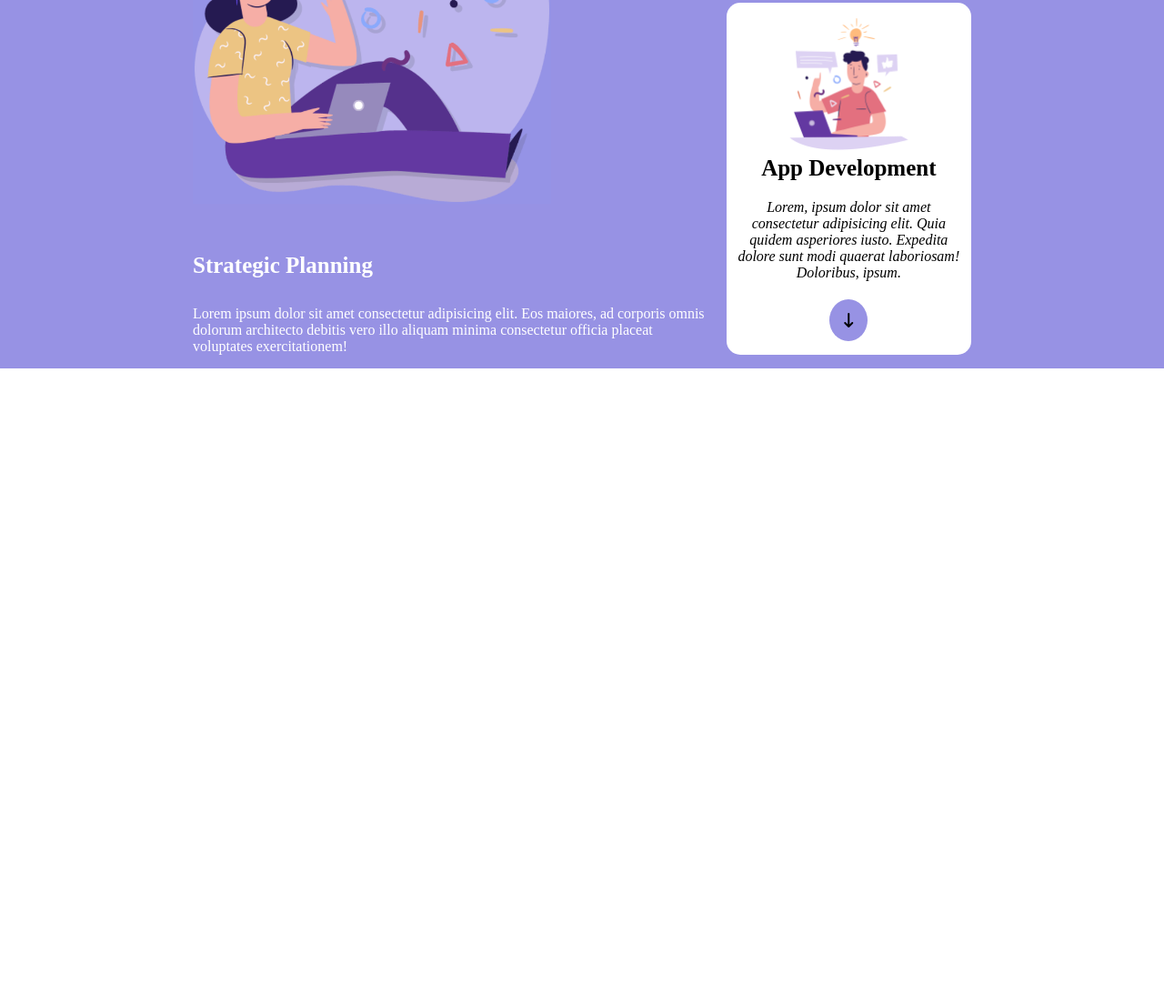
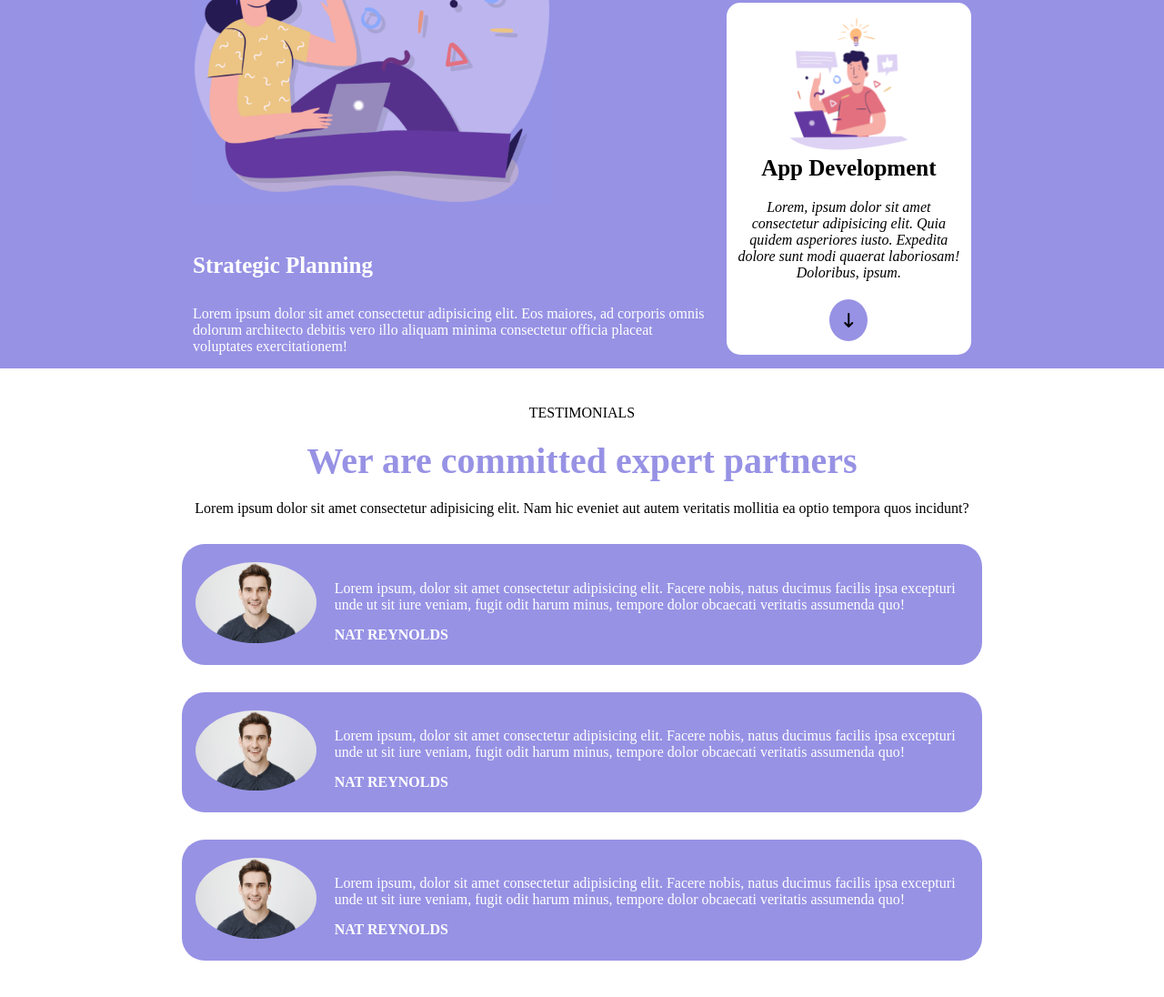
Before and after one commit to giannisaladino/htmlcss-responsive-layout, a plain HTML site: page index.html in a window 1280 px wide. Shown: the part 847-1943 px from the top of the page at 91% size. Before the commit the page ends 1252 px from the top, so only its background shows below. Drawn offline with Linux system fonts and the light colour scheme.

Commit message:
ADD: testimonials-section

```diff
--- a/css/app.css
+++ b/css/app.css
@@ -125,7 +125,7 @@ li {
     align-items: flex-start;
 }
 
-.feature-card .card-img img {
+.feature-card .phone-img img {
     display: block;
     margin: 0 auto;
     width: 250px;
@@ -183,6 +183,49 @@ li {
 }
 
 
+/* TESTIMONIALS */
+
+.testimonials-section {
+	padding: 40px 15px;
+}
+
+.testimonials-text {
+	text-align: center;
+}
+
+.testimonials-title {
+	font-size: 25px;
+	color: #9792E4;
+	margin: 20px 0;
+}
+
+.container .div {
+	font-size: 13px;
+}
+
+.people-card {
+	margin-top: 30px;
+	padding: 20px 15px;
+	background-color: #9792E4;
+	border-radius: 25px;
+	display: flex;
+	flex-direction: column;
+	color: white;
+}
+
+.people-card .people-img img {
+	border-radius: 50%;
+	width: 250px;
+}
+
+.people-speech p {
+	margin-top: 15px;
+	font-size: 12px;
+}
+
+
+
+
 /* responsive */
 
 @media (min-width: 768px) {
@@ -197,6 +240,20 @@ li {
     .col-md-8 {
         width: calc(8 * 100% / 12);
     }
+
+	.testimonials-title {
+		font-size: 40px;
+	}
+
+	.people-card {
+		flex-direction: row;
+		gap: 20px;
+		align-items: center;
+	}
+
+	.people-card .people-speech p {
+		font-size: 16px;
+	}
 }
 
 @media (min-width: 992px) {
--- a/index.html
+++ b/index.html
@@ -45,7 +45,7 @@
                                 </a>
                             </div>
 
-                            <div class="card-img">
+                            <div class="phone-img">
                                 <img src="./img/phone.png" alt="">
                             </div>
                         </div>
@@ -127,6 +127,49 @@
                 </div>
             </div>
         </section>
+
+        <section class="testimonials-section">
+            <div class="container-sm">
+                <div class="testimonials-text">
+                    <p>TESTIMONIALS</p>
+                    <h3 class="testimonials-title">Wer are committed expert partners</h3>
+                    <p>Lorem ipsum dolor sit amet consectetur adipisicing elit. Nam hic eveniet aut autem veritatis mollitia ea optio tempora quos incidunt?</p>
+                </div>
+
+                <div class="card people-card">
+                    <div class="people-img">
+                        <img src="./img/testimonial1.jpg" alt="">
+                    </div>
+                    <div class="people-speech">
+                        <p>Lorem ipsum, dolor sit amet consectetur adipisicing elit. Facere nobis, natus ducimus facilis ipsa excepturi unde ut sit iure veniam, fugit odit harum minus, tempore dolor obcaecati veritatis assumenda quo!
+                        </p>
+                        <p><strong>NAT REYNOLDS</strong></p>
+                    </div>
+                </div>
+
+                <div class="card people-card">
+                    <div class="people-img">
+                        <img src="./img/testimonial1.jpg" alt="">
+                    </div>
+                    <div class="people-speech">
+                        <p>Lorem ipsum, dolor sit amet consectetur adipisicing elit. Facere nobis, natus ducimus facilis ipsa excepturi unde ut sit iure veniam, fugit odit harum minus, tempore dolor obcaecati veritatis assumenda quo!
+                        </p>
+                        <p><strong>NAT REYNOLDS</strong></p>
+                    </div>
+                </div>
+
+                <div class="card people-card">
+                    <div class="people-img">
+                        <img src="./img/testimonial1.jpg" alt="">
+                    </div>
+                    <div class="people-speech">
+                        <p>Lorem ipsum, dolor sit amet consectetur adipisicing elit. Facere nobis, natus ducimus facilis ipsa excepturi unde ut sit iure veniam, fugit odit harum minus, tempore dolor obcaecati veritatis assumenda quo!
+                        </p>
+                        <p><strong>NAT REYNOLDS</strong></p>
+                    </div>
+                </div>
+            </div>
+        </section>
     </main>
 </body>
 </html>
```
